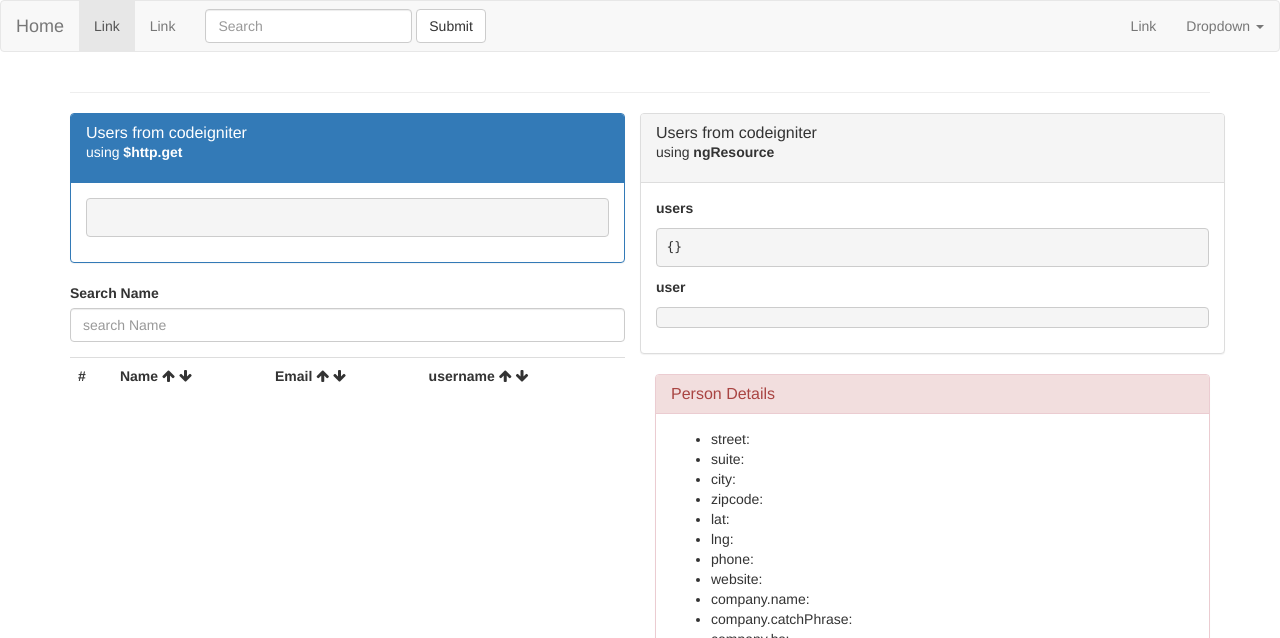
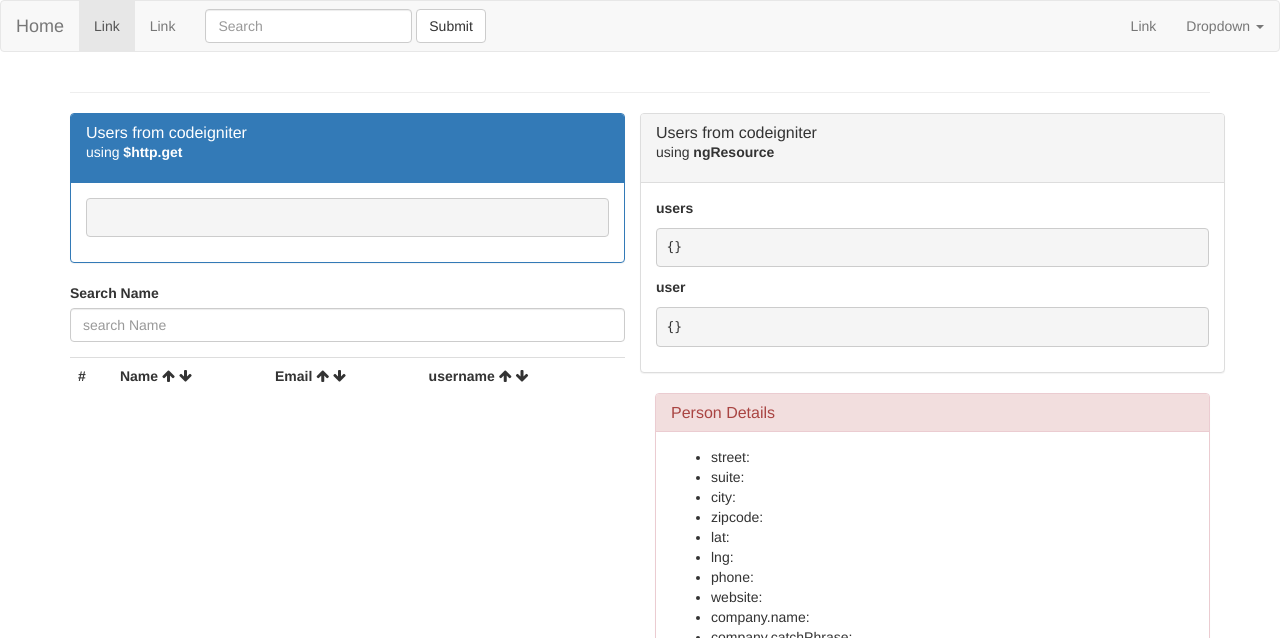
Before and after one commit to MoatazAbdAlmageed/angular-firstApp, a plain HTML site: page index.html in a window 1280 px wide. Shown: the top 638 px of the page. Drawn offline with Linux system fonts and the light colour scheme; no server answers.

Commit message:
First commit

```diff
--- a/index.html
+++ b/index.html
@@ -106,7 +106,7 @@
                     </th>
                 </tr>
 
-                <tr ng-repeat="person in filtedPersons =(jsonplaceholderusers |filter:search |orderBy:order)"
+                <tr ng-repeat="person in persons"
                     ng-style="{'background':person.email == SelectedPerson.email ? 'yellow':''}"
                     ng-click="SelectPerson(person)">
 
--- a/main.js
+++ b/main.js
@@ -54,56 +54,72 @@ app.service('users', function ($resource) {
     return $resource("http://codeigniter.dev/index.php/welcome/getUsers/");
 });
 
+app.service('user', function ($resource) {
+    return $resource("http://codeigniter.dev/index.php/welcome/getUser/:id");
+});
+
 /**
  * Get specific user by id
  */
-app.service('user', function ($resource) {
-    var user = $resource("http://codeigniter.dev/index.php/welcome/getUser/:id");
+// app.service('user', function ($resource) {
+//     var user = $resource("http://codeigniter.dev/index.php/welcome/getUser/:id");
+//
+//     var self = {
+//         'page': 1,
+//         'hasMore': true,
+//         'isLoading': false,
+//         'person': [],
+//         'loadContact': user.get({id: 0}),
+//     };
+//     return self;
+//
+// });
 
-    var self = {
-        'page': 1,
-        'hasMore': true,
-        'isLoading': false,
-        'person': [],
-        'loadContact': user.get({id: 0}),
-    };
-    return self;
+// app.service('jsonplaceholderusers', function ($resource) {
+//     // return $resource("http://localhost:3000/users");
+//     return $resource("http://jsonplaceholder.typicode.com/users");
+//     // return $resource("http://codeigniter.dev/index.php/welcome/getUsers/");
+//     // var rs = $resource("http://localhost:3000/users");
+//     //s
+//     // var self = {
+//     //     'page': 1,
+//     //     'hasMore': true,
+//     //     'isLoading': false,
+//     //     'person': [],
+//     //     'loadContact': rs.get()
+//     // };
+//     // return $resource("http://localhost:3000/users");
+//
+// });
 
+app.service("jsonplaceholderusers", function ($resource) {
+    return $resource(
+        'http://localhost:3000/users', {}, {
+            get: {
+                method: 'GET',
+                isArray: true,
+                transformResponse: function (data, headers) {
+                    //
+                    // transform to array of objects
+                    // console.log(data);
+                    return data;
+                }
+            }
+        }
+    );
 });
-
-app.service('jsonplaceholderusers', function ($resource) {
-    // return $resource("http://localhost:3000/users");
-    var rs = $resource("http://localhost:3000/users");
-
-    var self = {
-        'page': 1,
-        'hasMore': true,
-        'isLoading': false,
-        'person': [],
-        'loadContact': rs.get()
-    };
-    return $resource("http://localhost:3000/users");
-
-});
-
-
 /**
  * Add user
  */
 
 
+app.controller('minMaxDetailCTRL', function ($scope, jsonplaceholderusers, users, user) {
 
 
-
-
-
-app.controller('minMaxDetailCTRL', function (jsonplaceholderusers, $scope, users, user) {
-
-
-    console.log(jsonplaceholderusers.get());
+    // console.log(jsonplaceholderusers.get());
+    // $scope.jsonplaceholderusers = jsonplaceholderusers.get();
     //jsonplaceholder
     // console.log(jsonplaceholderusers);
-    // $scope.jsonplaceholderusers = json
     // var
     // placeholderusers;
 
@@ -126,10 +142,10 @@ app.controller('minMaxDetailCTRL', function (jsonplaceholderusers, $scope, users
 
     // Injected in your controller
     $scope.users = users.get();
-    // $scope.user = user.get({id: 0});
+    $scope.user = user.get({id: 0});
 });
 
-app.controller('minMaxListCTRL', function ($scope, $http, $rootScope) {
+app.controller('minMaxListCTRL', function (jsonplaceholderusers, $scope, $http, $rootScope) {
 
     /**
      * How to Improve Your REST Calls in Angular With ngResource
@@ -142,6 +158,8 @@ app.controller('minMaxListCTRL', function ($scope, $http, $rootScope) {
         $scope.codeigniterUsers = result.data;
     });
 
+
+    $scope.persons = jsonplaceholderusers.query();
 
     //handle this with ngResource
 
```
